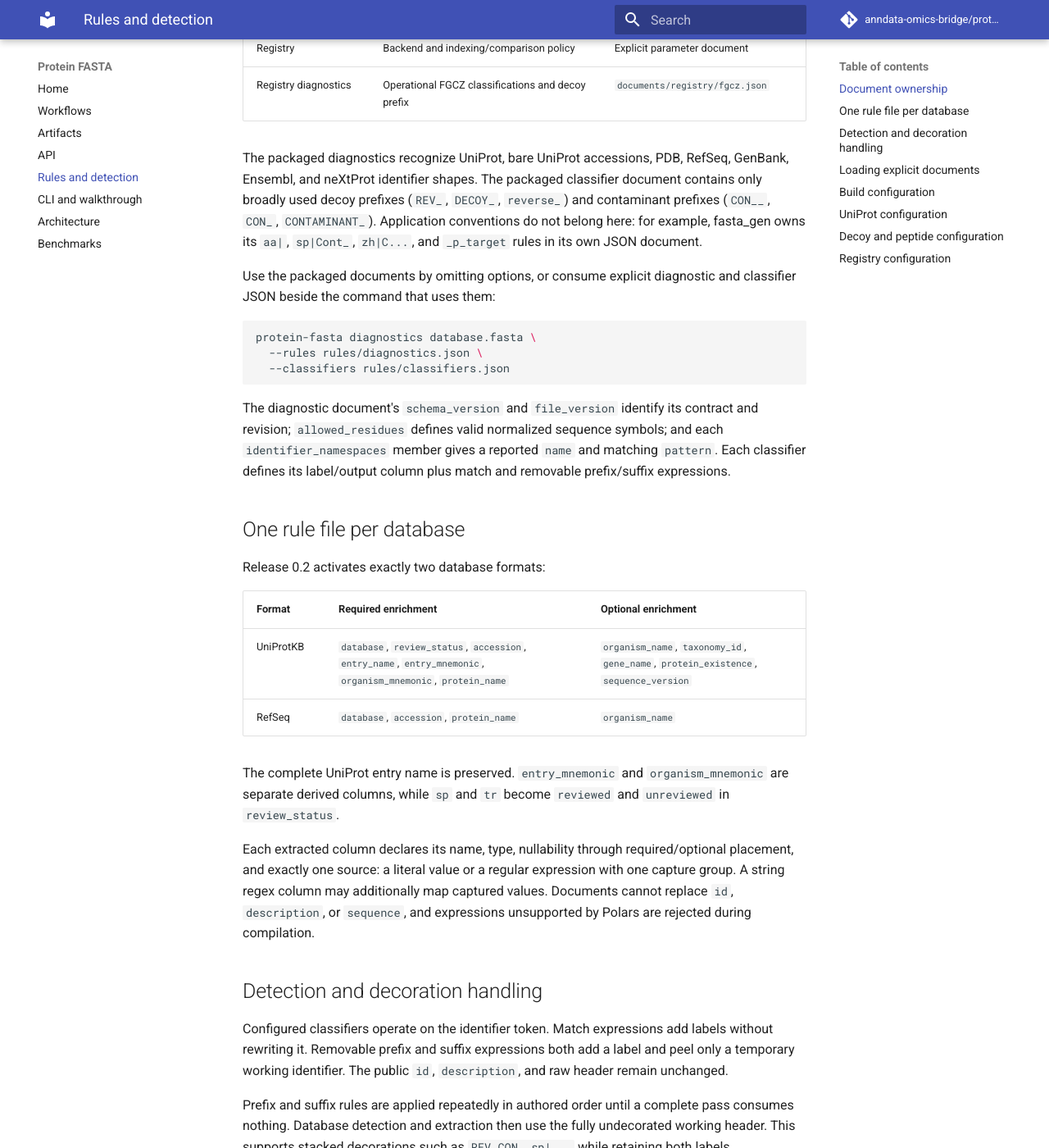
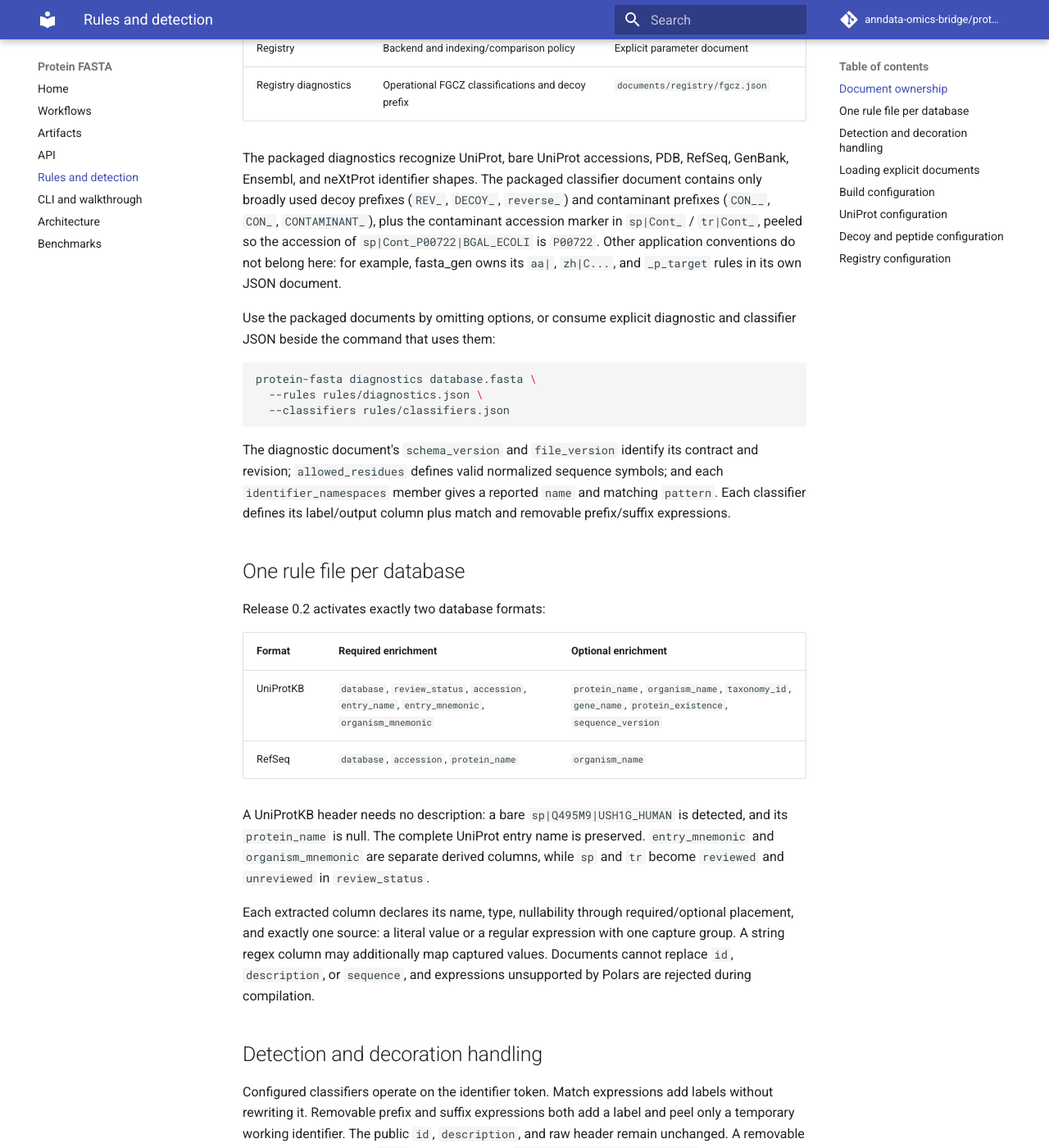
Before and after one commit to anndata-omics-bridge/protein-fasta, an MkDocs documentation site: the page built from docs/configuration.md, in a window 1280 px wide and 1400 px high, scrolled down 1346 px. Shown: the whole window at 82% size. Built offline with MkDocs 1.6.1 and Material for MkDocs 9.7.7, drawn with Linux system fonts in a browser that asks for light colours; comment, search, counter and statistics services are not loaded; some of the changed text lies outside the part shown.

Commit message:
Checkpoint current work before holiday audit

```diff
--- a/docs/configuration.md
+++ b/docs/configuration.md
@@ -29,8 +29,9 @@ schema-free scalar or Polars runtime values.
 The packaged diagnostics recognize UniProt, bare UniProt accessions, PDB, RefSeq, GenBank,
 Ensembl, and neXtProt identifier shapes. The packaged classifier document contains only broadly
 used decoy prefixes (`REV_`, `DECOY_`, `reverse_`) and contaminant prefixes (`CON__`, `CON_`,
-`CONTAMINANT_`). Application conventions do not belong here: for example, fasta_gen owns its
-`aa|`, `sp|Cont_`, `zh|C...`, and `_p_target` rules in its own JSON document.
+`CONTAMINANT_`), plus the contaminant accession marker in `sp|Cont_` / `tr|Cont_`, peeled so the
+accession of `sp|Cont_P00722|BGAL_ECOLI` is `P00722`. Other application conventions do not belong here:
+for example, fasta_gen owns its `aa|`, `zh|C...`, and `_p_target` rules in its own JSON document.
 
 Use the packaged documents by omitting options, or consume explicit diagnostic and classifier JSON
 beside the command that uses them:
@@ -52,10 +53,10 @@ Release 0.2 activates exactly two database formats:
 
 | Format | Required enrichment | Optional enrichment |
 | --- | --- | --- |
-| UniProtKB | `database`, `review_status`, `accession`, `entry_name`, `entry_mnemonic`, `organism_mnemonic`, `protein_name` | `organism_name`, `taxonomy_id`, `gene_name`, `protein_existence`, `sequence_version` |
+| UniProtKB | `database`, `review_status`, `accession`, `entry_name`, `entry_mnemonic`, `organism_mnemonic` | `protein_name`, `organism_name`, `taxonomy_id`, `gene_name`, `protein_existence`, `sequence_version` |
 | RefSeq | `database`, `accession`, `protein_name` | `organism_name` |
 
-The complete UniProt entry name is preserved. `entry_mnemonic` and `organism_mnemonic` are separate
+A UniProtKB header needs no description: a bare `sp|Q495M9|USH1G_HUMAN` is detected, and its `protein_name` is null. The complete UniProt entry name is preserved. `entry_mnemonic` and `organism_mnemonic` are separate
 derived columns, while `sp` and `tr` become `reviewed` and `unreviewed` in `review_status`.
 
 Each extracted column declares its name, type, nullability through required/optional placement, and
@@ -67,7 +68,9 @@ column may additionally map captured values. Documents cannot replace `id`, `des
 
 Configured classifiers operate on the identifier token. Match expressions add labels without
 rewriting it. Removable prefix and suffix expressions both add a label and peel only a temporary
-working identifier. The public `id`, `description`, and raw header remain unchanged.
+working identifier. The public `id`, `description`, and raw header remain unchanged. A removable
+pattern's named group `keep` survives peeling: `^(?P<keep>(?:sp|tr)\|)Cont_` turns
+`sp|Cont_P00722|BGAL_ECOLI` into `sp|P00722|BGAL_ECOLI`.
 
 Prefix and suffix rules are applied repeatedly in authored order until a complete pass consumes
 nothing. Database detection and extraction then use the fully undecorated working header. This
```
Also changed, not shown: CHANGES.md (+4 -0 lines), 7 other files.
